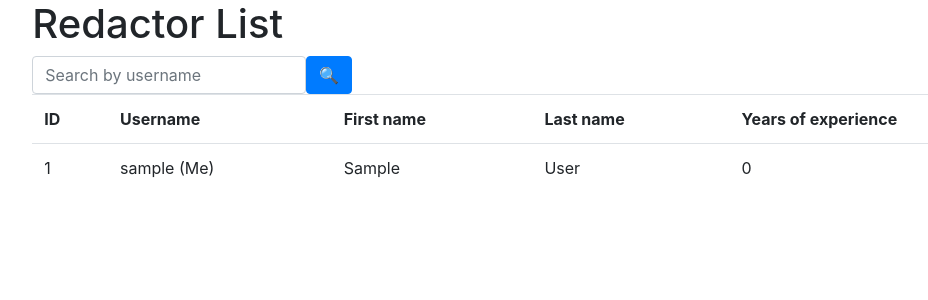
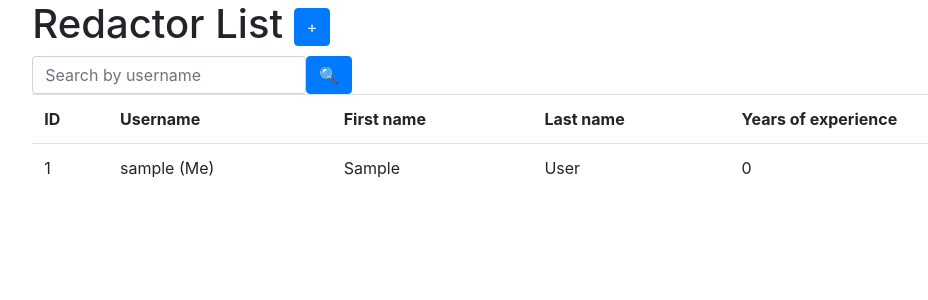
Before and after one commit to ada-krav/good-news, a Django app: page /redactors/ in a window 1280 px wide. Shown: the top 300 px of the page, without its empty margins (196-1124 px from the left). Run offline with Django 4.2, Linux system fonts and the light colour scheme; the visitor is signed in with stand-in values (Sample User, id 1); data comes from the database, SQL or seed files in the repository; some libraries are stand-ins or nearby versions.

Commit message:
add create button to redactor list view

```diff
--- a/templates/agency/redactor_list.html
+++ b/templates/agency/redactor_list.html
@@ -4,6 +4,9 @@
 {% block content %}
   <h1>
     Redactor List
+    <a href="{% url 'agency:redactor-create' %}" class="btn btn-primary link-to-page">
+        +
+    </a>
   </h1>
 
   {% if redactor_list %}
```
